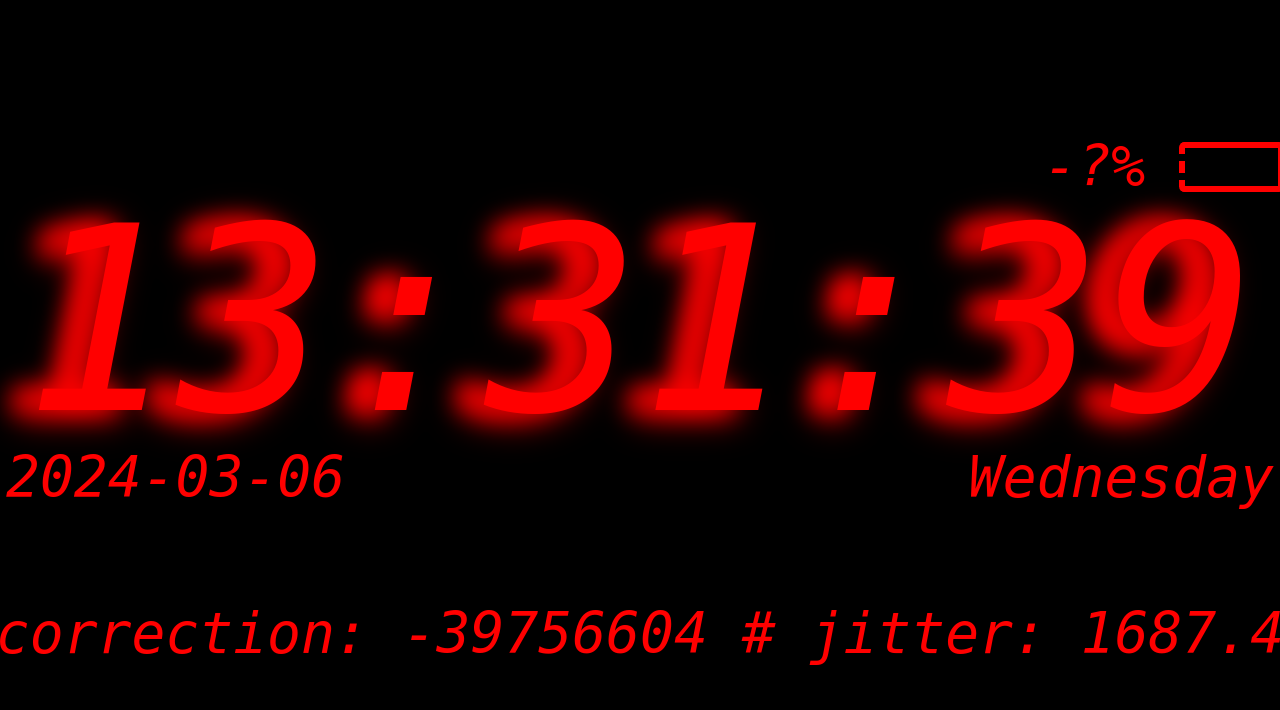
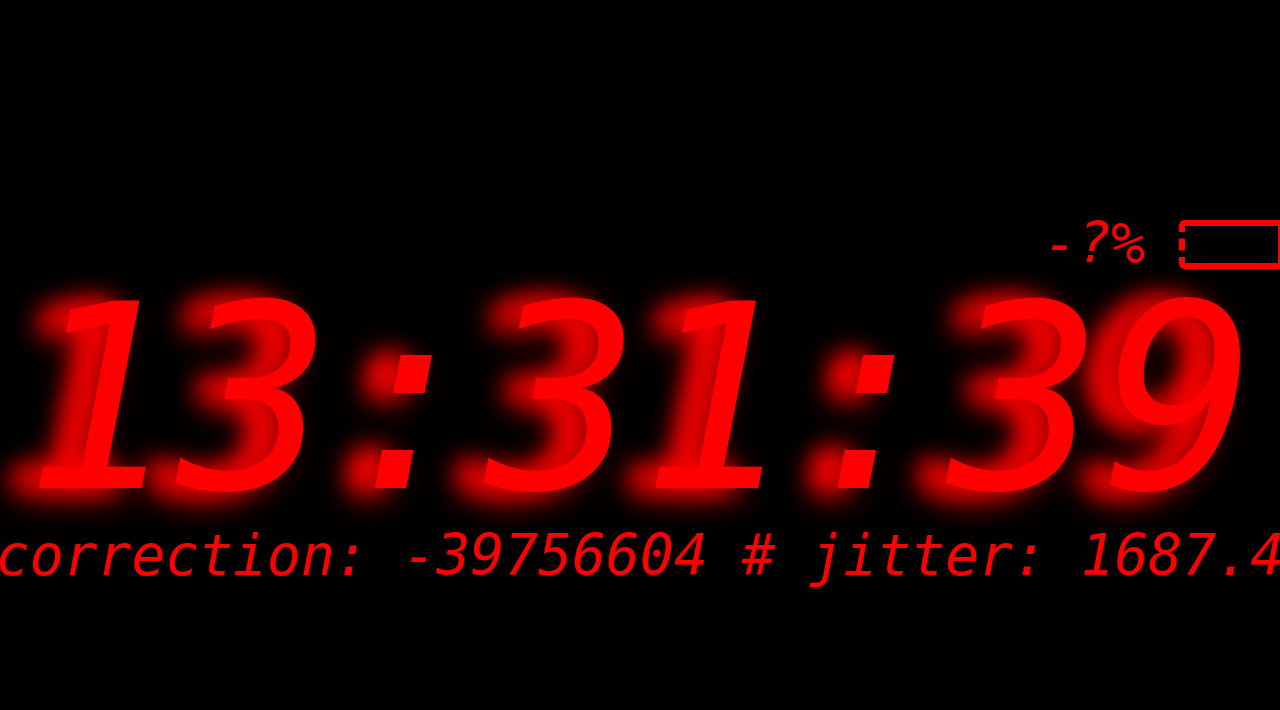
Before and after one commit to dexen/phone-clock, a PHP site: page / in a window 1280 px wide. Shown: the top 710 px of the page. Run offline with PHP 8.4, Linux system fonts and the light colour scheme.

Commit message:
tristate secondary display: date; time correction; time offset

```diff
--- a/public_html/index.php
+++ b/public_html/index.php
@@ -113,12 +113,14 @@ body {
 	<fieldset class="tpc-time-display">
 		<a href="qr.php" class="tpc-time-value">-1:-2:-3</a>
 	</fieldset>
-	<fieldset class="tpc-date-display">
-		<div class="tpc-date-value" style="text-align: left; float: left; margin-left: .33ex;">--</div>
-		<div class="tpc-day-name-value" style="text-align: right; float: right; margin-right: .33ex;">--</div>
+	<fieldset class="tpc-date-display" style="display: none">
+		<a href="#" onclick="tristateSecondaryDisplay(); return false;" style="display: flex; width: 100%">
+			<div class="tpc-date-value" style="text-align: left; flex: 1; margin-left: .33ex;">--</div>
+			<div class="tpc-day-name-value" style="text-align: right; flex: 2; margin-right: .33ex;">--</div>
+		</a>
 	</fieldset>
-	<fieldset class="tpc-debug-display">
-		<a href="#" onclick="toggleDisplayConnection(); return false;">
+	<fieldset class="tpc-debug-display" style="display: block;">
+		<a href="#" onclick="tristateSecondaryDisplay(); return false;">
 		<span class="tpc-display-jitter-value" style="display: none;">-222</span>
 		<span style="display: none;">;;</span>
 		<span class="tpc-heartbeat-jitter-value" style="display: none;">-333</span>
@@ -130,19 +132,22 @@ body {
 
 <script>
 "use strict";
-var apply_correction =
+
+var cfg_tristate_secondary_display =
 	(document.cookie
 		.split("; ")
-		.find((row) => row.startsWith("apply_correction="))
+		.find((row) => row.startsWith("cfg_tristate_secondary_display="))
 		?.split("=")[1]) || 1;
-apply_correction = Number(apply_correction);
-document.cookie = 'apply_correction=' + apply_correction;
-console.log(document.cookie);
-function toggleDisplayConnection() {
-	apply_correction = (apply_correction+1)%2;
-	document.cookie = 'apply_correction=' + apply_correction;
+cfg_tristate_secondary_display = Number(cfg_tristate_secondary_display);
+document.cookie = 'cfg_tristate_secondary_display=' + cfg_tristate_secondary_display;
+
+function tristateSecondaryDisplay() {
+	cfg_tristate_secondary_display = ((cfg_tristate_secondary_display+1+1)%3)-1;
+	document.cookie = 'cfg_tristate_secondary_display=' + cfg_tristate_secondary_display;
+	window.reconfigureSecondaryDisplay();
 	window.updateDisplay();
 };
+
 (function(thePhoneClockEl) {
 	"use strict";
 
@@ -243,7 +248,7 @@ function POORMANSNTP2(Ev)
 	var RMS = updateCalcRms(jittersamples, NSAMPLES, offset-offsetaverage);
 
 	THE_CORRECTION = 0;
-	if (apply_correction) {
+	if (cfg_tristate_secondary_display) {
 		THE_CORRECTION = offsetaverage;
 		var note = 'correction: ' + Math.round(offsetaverage) + ' # jitter: ' + Math.round(RMS*100)/100; }
 	else if (offsetaverage >= 0)
@@ -306,10 +311,21 @@ function POORMANSNTP()
 				1001-theDatetime.getMilliseconds() );
 	};
 
-	displayTime();
+	window.reconfigureSecondaryDisplay = function() {
+		if (cfg_tristate_secondary_display>=0) {
+			theDateEl.style.display = 'none';
+			theDebugEl.style.display = 'revert'; }
+		else {
+			theDateEl.style.display = 'revert';
+			theDebugEl.style.display = 'none'; }
+	};
 	window.updateDisplay = function() {
 		displayTime();
 	};
+
+	reconfigureSecondaryDisplay();
+	displayTime();
+
 	heartbeatTimer = window.setInterval(heartbeat, 1);
 })(document.getElementById('the-phone-clock'));
 </script>
```
